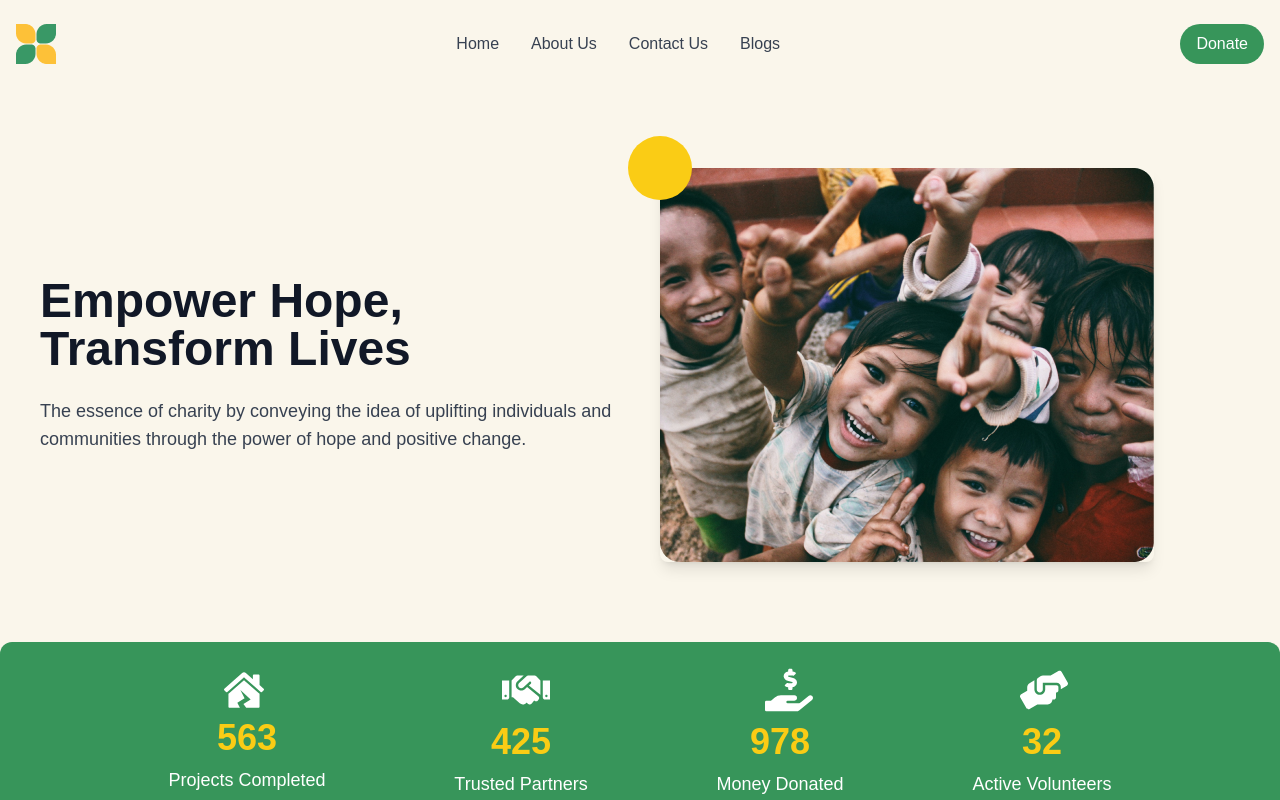
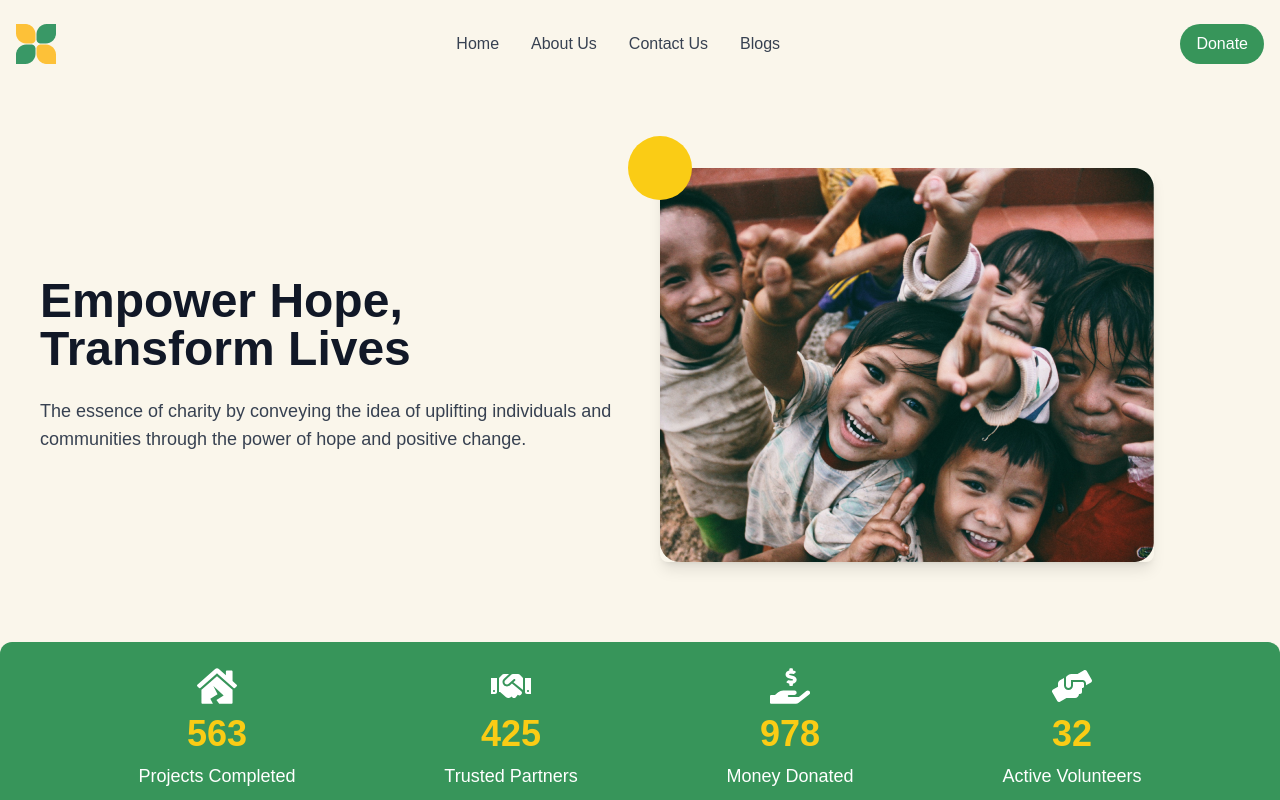
Before and after one commit to rohanwadadar/charity-website, a React (Create React App) app: page / in a window 1280 px wide. Shown: the top 800 px of the page. Built offline with nearby package versions, Linux system fonts and the light colour scheme.

Commit message:
Update Hero.js

```diff
--- a/src/components/Hero.js
+++ b/src/components/Hero.js
@@ -42,52 +42,56 @@ const Hero = () => {
 
 
 
+      <section className="bg-green text-white py-6 px-4 md:px-8 lg:px-12 xl:px-16 rounded-xl shadow-lg hover:shadow-xl transition-shadow duration-300 ease-in-out cursor-pointer mx-auto max-w-7xl">
+      <div className="flex flex-col md:flex-row md:justify-around items-center text-white space-y-6 md:space-y-0">
+        {/* Projects Completed */}
+        <div className="stat-item text-center flex flex-col items-center">
+          <FaHouseDamage size={40} className="stat-icon mb-2" />
+          <h3 className="text-3xl md:text-4xl font-bold text-yellow-400">563</h3>
+          <p className="mt-2 text-lg">Projects Completed</p>
+        </div>
+
+        {/* Trusted Partners */}
+        <div className="stat-item text-center flex flex-col items-center">
+          <FaHandshake size={40} className="stat-icon mb-2" />
+          <h3 className="text-3xl md:text-4xl font-bold text-yellow-400">425</h3>
+          <p className="mt-2 text-lg">Trusted Partners</p>
+        </div>
+
+        {/* Money Donated */}
+        <div className="stat-item text-center flex flex-col items-center">
+          <FaHandHoldingUsd size={40} className="stat-icon mb-2" />
+          <h3 className="text-3xl md:text-4xl font-bold text-yellow-400">978</h3>
+          <p className="mt-2 text-lg">Money Donated</p>
+        </div>
+
+        {/* Active Volunteers */}
+        <div className="stat-item text-center flex flex-col items-center">
+          <FaHandsHelping size={40} className="stat-icon mb-2" />
+          <h3 className="text-3xl md:text-4xl font-bold text-yellow-400">32</h3>
+          <p className="mt-2 text-lg">Active Volunteers</p>
+        </div>
+      </div>
+    </section>
 
 
 
 
 
 
- {/* Stats Section */}
- <section className="stats-section bg-green text-white py-6 px-14 md:px-20 lg:px-28 rounded-xl shadow-lg hover:shadow-xl transition-shadow duration-300 ease-in-out cursor-pointer mx-auto max-w-7xl">
 
-<div className="stats-container  flex justify-around items-center text-white space-x-4">
-  {/* Projects Completed */}
-  <div className="stat-item text-center">
-  <FaHouseDamage size={40} className="stat-icon mb-2 ml-14" />
-    <h3 className="stat-number text-4xl font-bold text-yellow-400">563</h3>
-    <p className="stat-description mt-2 text-lg">Projects Completed</p>
-  </div>
 
-  {/* Trusted Partners */}
-  <div className="stat-item text-center">
-    <FaHandshake size={48} className="stat-icon mb-2 ml-12" />
-    <h3 className="stat-number text-4xl font-bold text-yellow-400">425</h3>
-    <p className="stat-description mt-2 text-lg">Trusted Partners</p>
-  </div>
 
-  {/* Money Donated */}
-  <div className="stat-item text-center">
-    <FaHandHoldingUsd size={48} className="stat-icon mb-2 ml-12" />
-    <h3 className="stat-number text-4xl font-bold text-yellow-400">978</h3>
-    <p className="stat-description mt-2 text-lg">Money Donated</p>
-  </div>
 
-  {/* Active Volunteers */}
-  <div className="stat-item text-center ">
-    <FaHandsHelping size={48} className="stat-icon mb-2 ml-12" />
-    <h3 className="stat-number text-4xl font-bold text-yellow-400">32</h3>
-    <p className="stat-description mt-2 text-lg">Active Volunteers</p>
-  </div>
-</div>
 
-</section>
+
+
       {/* Second Section: Urgent Causes */}
-      <section className="bg-white py-20 px-10">
-        <h2 className="text-4xl font-bold text-center text-gray-900 mb-10">Urgent Causes</h2>
-        <p className="text-center text-lg text-gray-700 mb-10">
-          Supporting urgent causes, changing lives.
-        </p>
+           <section className="bg-white py-20 px-10">
+            <h2 className="text-4xl font-bold text-center text-gray-900 mb-10">Urgent Causes</h2>
+           <p className="text-center text-lg text-gray-700 mb-10">
+             Supporting urgent causes, changing lives.
+           </p>
 
         {/* Causes Grid */}
         <div className="grid grid-cols-1 md:grid-cols-3 gap-10">
```
